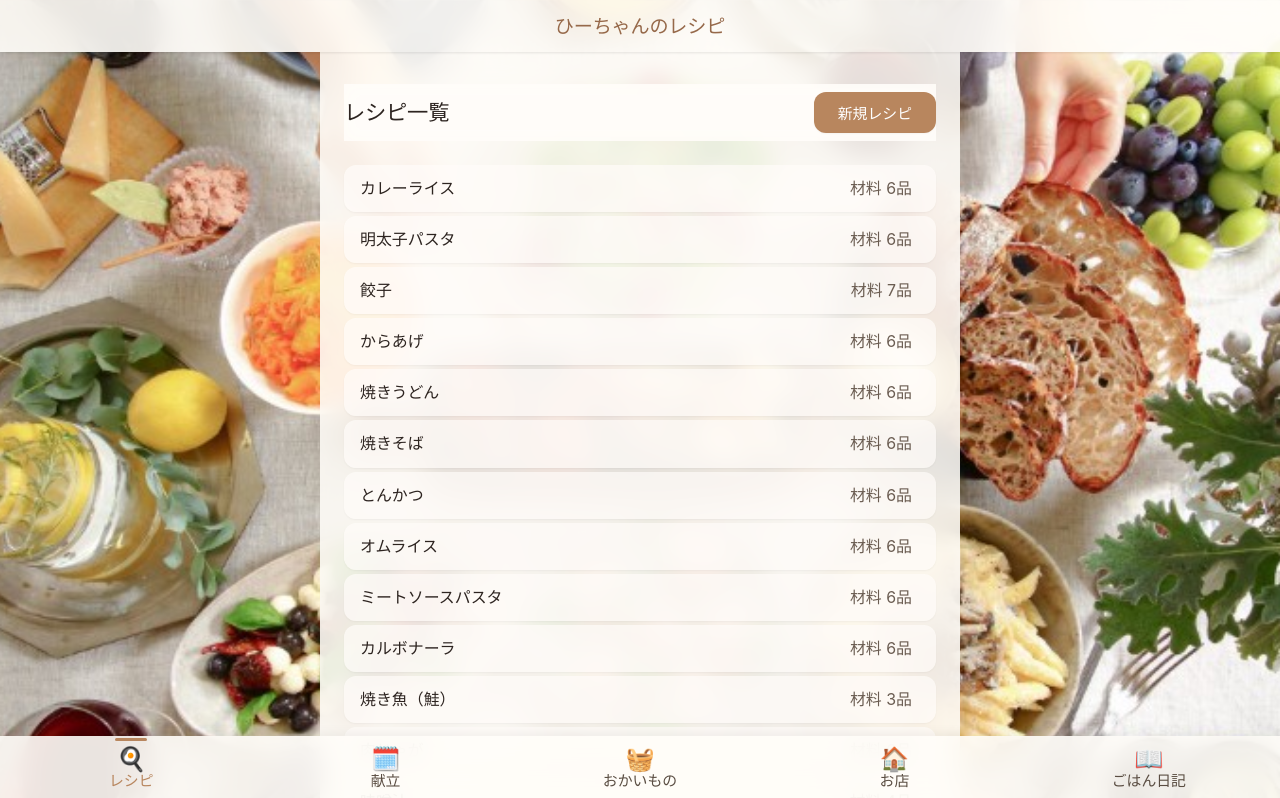
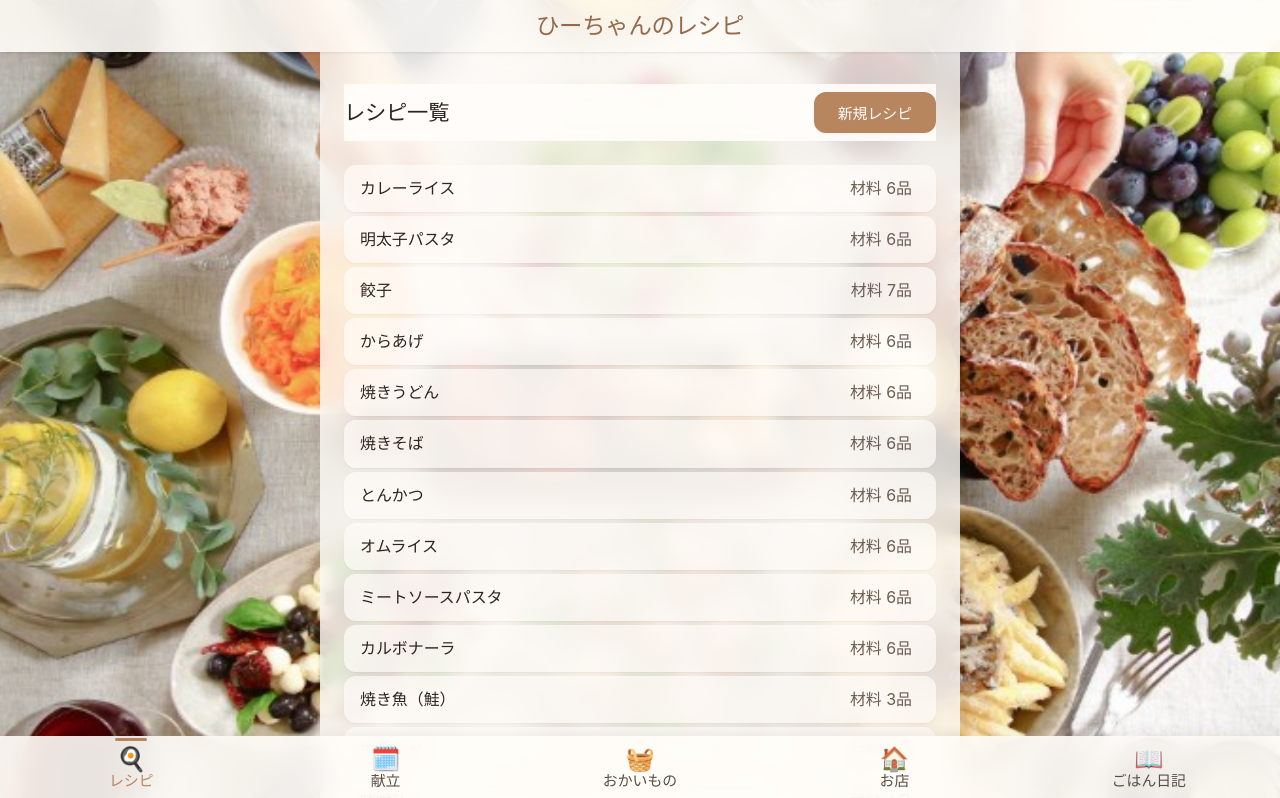
Before and after one commit to suepon44/kai-list, a React (Vite) app: page / in a window 1280 px wide. Shown: the top 798 px of the page. Built offline with nearby package versions, Linux system fonts and the light colour scheme; a web font is replaced by a local one.

Commit message:
style: larger header title font, page transparency 80%

```diff
--- a/src/components/common/Header.module.css
+++ b/src/components/common/Header.module.css
@@ -16,7 +16,7 @@
 
 .title {
   margin: 0;
-  font-size: 1.125rem;
+  font-size: 1.375rem;
   font-weight: 700;
   letter-spacing: -0.01em;
   white-space: nowrap;
--- a/src/components/common/Page.module.css
+++ b/src/components/common/Page.module.css
@@ -5,9 +5,9 @@
   max-width: 640px;
   margin: 0 auto;
   width: 100%;
-  background-color: rgba(255, 253, 249, 0.88);
-  backdrop-filter: blur(12px);
-  -webkit-backdrop-filter: blur(12px);
+  background-color: rgba(255, 253, 249, 0.80);
+  backdrop-filter: blur(10px);
+  -webkit-backdrop-filter: blur(10px);
 }
 
 @media (min-width: 768px) {
```
